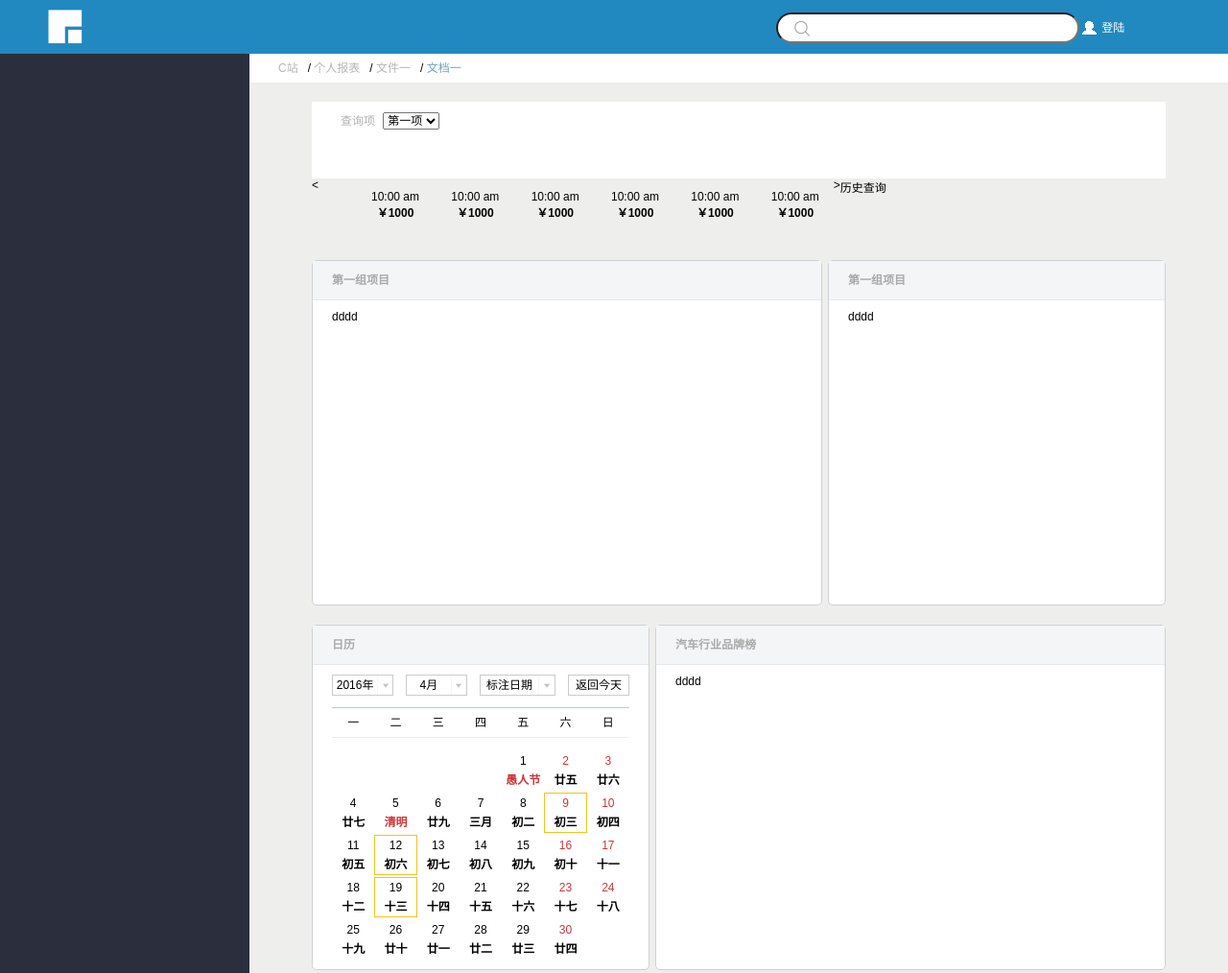
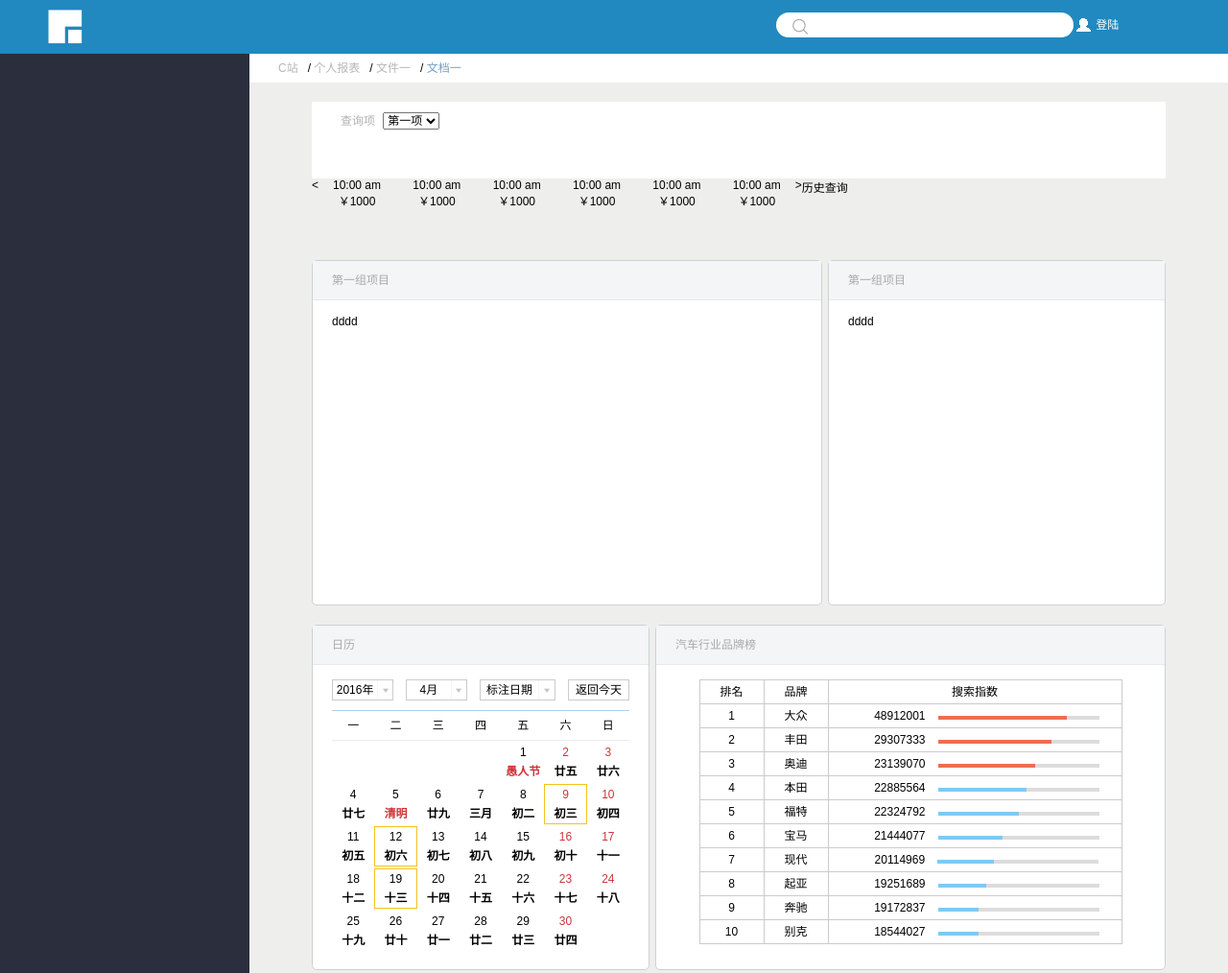
Before and after one commit to 1exciting/BD_FET, a website: page stage1/task9/index.html in a window 1280 px wide. Shown: the top 1014 px of the page at 96% size. Drawn offline with nearby package versions, Linux system fonts and the light colour scheme; files that its build step writes are made by us from their sources.

Commit message:
finish brands

```diff
--- /dev/null
+++ b/stage1/task9/css/reset.css
@@ -0,0 +1,42 @@
+body,div,dl,dt,dd,ul,ol,li,h1,h2,h3,h4,h5,h6,pre,
+form,fieldset,input,textarea,p,blockquote,th,td {
+    padding: 0;
+    margin: 0;
+}
+table {
+    border-collapse: collapse;
+    border-spacing: 0;
+}
+fieldset,img,button,input{
+    border: 0;
+}
+input{
+    font-family:"SimHei","Microsoft Yahei","Arial";
+}
+address,caption,cite,code,dfn,em,strong,th,var {
+    font-weight: normal;
+    font-style: normal;
+}
+ol,ul {
+    list-style: none;
+}
+caption,th {
+    text-align: left;
+}
+h1,h2,h3,h4,h5,h6 {
+    font-weight: normal;
+    font-size: 100%;
+}
+img{
+    display: block;
+}
+.clearfix:after{
+    content:"";
+    display: block;
+    clear:both;
+}
+a{
+     font-family:"SimHei","Microsoft Yahei","Arial";
+    text-decoration: none;
+    color:#333;
+}
--- a/stage1/task9/index.html
+++ b/stage1/task9/index.html
@@ -4,6 +4,7 @@
   <meta charset="UTF-8">
   <title>Title</title>
   <link rel="stylesheet" href="css/normalize.css" type="text/css" charset="utf-8">
+  <link rel="stylesheet" href="css/reset.css" type="text/css" charset="utf-8">
   <link rel="stylesheet" href="css/style.css" type="text/css" charset="utf-8">
 </head>
 <body>
@@ -166,7 +167,117 @@
         <section id="brand">
           <h3>汽车行业品牌榜</h3>
           <div class="content">
-            dddd
+            <table bordercolor="#cacbcb" border="1">
+              <thead>
+              <tr>
+                <th>排名</th>
+                <th>品牌</th>
+                <th>搜索指数</th>
+              </tr>
+              </thead>
+              <tbody>
+              <tr>
+                <td>1</td>
+                <td>大众</td>
+                <td>
+                  <span>48912001</span>
+                  <div class="progress_bar">
+                    <p class="w80_perc"></p>
+                  </div>
+                </td>
+              </tr>
+              <tr>
+                <td>2</td>
+                <td>丰田</td>
+                <td>
+                  <span>29307333</span>
+                  <div class="progress_bar">
+                    <p class="w70_perc"></p>
+                  </div>
+                </td>
+              </tr>
+              <tr>
+                <td>3</td>
+                <td>奥迪</td>
+                <td>
+                  <span>23139070</span>
+                  <div class="progress_bar">
+                    <p class="w60_perc"></p>
+                  </div>
+                </td>
+              </tr>
+              <tr>
+                <td>4</td>
+                <td>本田</td>
+                <td>
+                  <span>22885564</span>
+                  <div class="progress_bar">
+                    <p class="w55_perc"></p>
+                  </div>
+                </td>
+              </tr>
+              <tr>
+                <td>5</td>
+                <td>福特</td>
+                <td>
+                  <span>22324792</span>
+                  <div class="progress_bar">
+                    <p class="w50_perc"></p>
+                  </div>
+                </td>
+              </tr>
+              <tr>
+                <td>6</td>
+                <td>宝马</td>
+                <td>
+                  <span>21444077</span>
+                  <div class="progress_bar">
+                    <p class="w40_perc"></p>
+                  </div>
+                </td>
+              </tr>
+              <tr>
+                <td>7</td>
+                <td>现代</td>
+                <td>
+                  <span>20114969</span>
+                  <div class="progress_bar">
+                    <p class="w35_perc"></p>
+                  </div>
+                </td>
+              </tr>
+              <tr>
+                <td>8</td>
+                <td>起亚</td>
+                <td>
+                  <span>19251689</span>
+                  <div class="progress_bar">
+                    <p class="w30_perc"></p>
+                  </div>
+                </td>
+              </tr>
+              <tr>
+                <td>9</td>
+                <td>奔驰</td>
+                <td>
+                  <span>19172837</span>
+                  <div class="progress_bar">
+                    <p class="w25_perc"></p>
+                  </div>
+                </td>
+              </tr>
+              <tr>
+                <td>10</td>
+                <td>别克</td>
+                <td>
+                  <span>18544027</span>
+                  <div class="progress_bar">
+                    <p class="w25_perc"></p>
+                  </div>
+                </td>
+              </tr>
+              </tbody>
+            </table>
           </div>
         </section>
       </div>
--- a/stage1/task9/stylus/modules/tab.styl
+++ b/stage1/task9/stylus/modules/tab.styl
@@ -6,6 +6,7 @@ panel(width, height)
   border-radius 5px
   border: 1px solid #ced1d4
   margin 10px 0
+  //position relative
 
   h3
     height 41px
@@ -20,7 +21,12 @@ panel(width, height)
     font-size 12px
 
   .content
-    margin 10px 20px
+    margin 15px 20px
+
+//position absolute
+//top 50%
+//left 50%
+//transform translate(-50%,-50%)
 
 dropbox(dropdown = true)
   div
@@ -28,7 +34,7 @@ dropbox(dropdown = true)
     text-align center
     width (100 / 5) %
     &:nth-of-type(3)
-      width (100 / 4)%
+      width (100 / 4) %
     border 1px solid #cacbcb
     line-height 20px
     //padding-left 3 px
@@ -40,10 +46,19 @@ dropbox(dropdown = true)
       cursor pointer
 
     //&:nth-of-type(2)
-      //f
+    //f
 
     i
       width 20px
       height 20px
       border-left 1px solid #f5f6f7
       background url(../imgs/select_down.png) no-repeat center
+
+processbar(percentage, top3 = false)
+  width 168px
+  height 4px
+  margin 0 10px
+
+  $color = top3 ? #ec6d51:#7ecaf0
+
+  background linear-gradient(to right, $color percentage, #dcdcdc percentage)
--- a/stage1/task9/stylus/style.styl
+++ b/stage1/task9/stylus/style.styl
@@ -144,6 +144,9 @@ section#cal
     @extend .justify
     dropbox true
 
+  .content header
+    margin-top 10px
+
   .content header ul
     @extend .justify
     padding 0
@@ -183,3 +186,28 @@ section#cal
 
 section#brand
   panel(532px, 360px)
+
+  table
+    width 90%
+    margin 0 auto
+
+    tr, th
+      @extend .text-normal
+
+    tbody
+      tr
+        &:hover
+          background-color #eee
+
+        td
+          &:nth-child(1)
+            width 66px
+
+          &:nth-child(2)
+            width 66px
+
+          &:nth-child(3)
+            padding-left 35px
+
+            div
+              display inline-block
--- a/stage1/task9/stylus/vars.styl
+++ b/stage1/task9/stylus/vars.styl
@@ -1,8 +1,6 @@
 .justify
   display flex
   justify-content space-between
-
-
 
 .yellow-border
   border 1px solid #f5c21d
@@ -10,3 +8,16 @@
 
 .holiday
   color #cd3539
+
+.text-normal
+  line-height 24px
+  text-align center
+
+.progress_bar
+  for p in range(0, 100, 5)
+    if p >= 60
+      .w{p}_perc
+        processbar((p) %, true)
+    else
+      .w{p}_perc
+        processbar((p) %, false)
```
Also changed, not shown: README.md.
